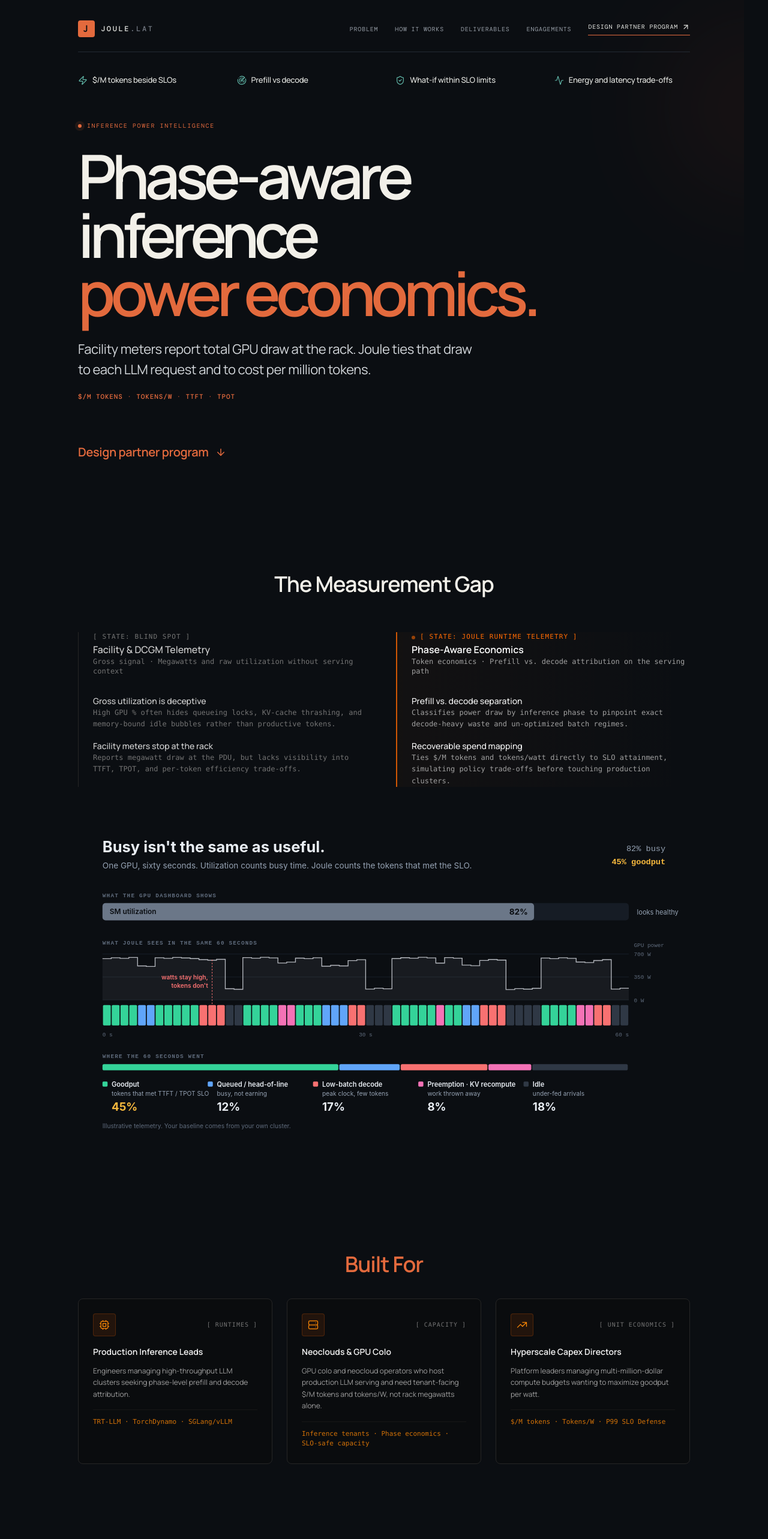
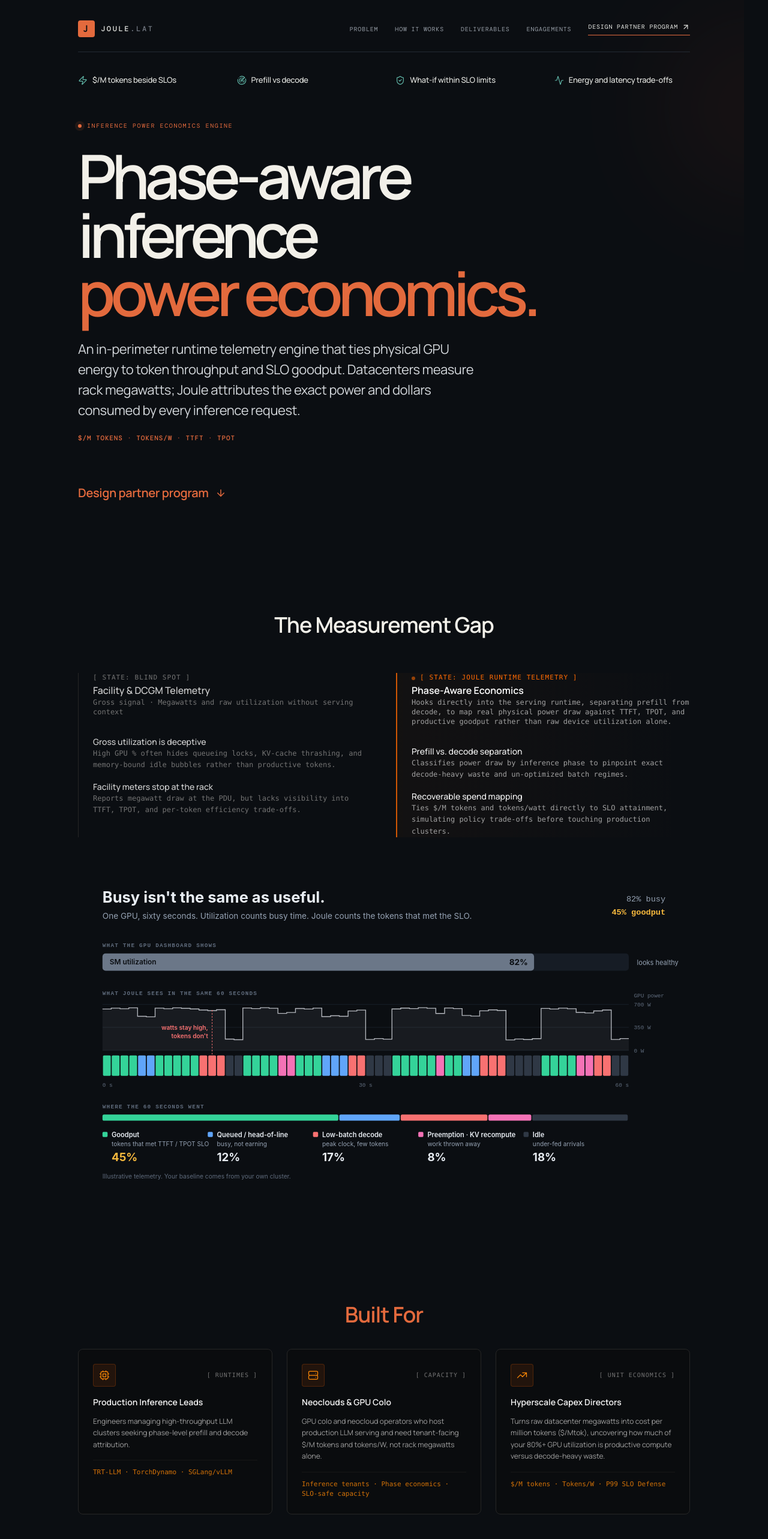
Before and after one commit to goabiaryan/joule-web, a React (Vite) app: page / in a window 1280 px wide. Shown: the top 2566 px of the page at 60% size. Built offline with nearby package versions, Linux system fonts and the light colour scheme; no server answers.

Commit message:
Name Joule as an inference power economics engine and put the persona pitches on the page.

```diff
--- a/src/content/phase1Product.js
+++ b/src/content/phase1Product.js
@@ -45,13 +45,13 @@ export const RETAINER_CTA = {
 };
 
 export const phase1Product = {
-  brand: "Joule.Latency",
+  brand: "Joule.lat",
   hero: {
-    eyebrow: "Inference power intelligence",
+    eyebrow: "Inference power economics engine",
     titleLine1: "Phase-aware inference",
     titleEmphasis: "power economics.",
     lede:
-      "Facility meters report total GPU draw at the rack. Joule ties that draw to each LLM request and to cost per million tokens.",
+      "An in-perimeter runtime telemetry engine that ties physical GPU energy to token throughput and SLO goodput. Datacenters measure rack megawatts; Joule attributes the exact power and dollars consumed by every inference request.",
     keywords: ["$/M tokens", "tokens/W", "TTFT", "TPOT"],
     signals: [
       { icon: "zap", label: "$/M tokens beside SLOs" },
@@ -94,7 +94,8 @@ export const phase1Product = {
     joule: {
       stateLabel: "State: Joule Runtime Telemetry",
       columnTitle: "Phase-Aware Economics",
-      columnHint: "Token economics · Prefill vs. decode attribution on the serving path",
+      columnHint:
+        "Hooks directly into the serving runtime, separating prefill from decode, to map real physical power draw against TTFT, TPOT, and productive goodput rather than raw device utilization alone.",
       insights: [
         {
           title: "Prefill vs. decode separation",
@@ -137,7 +138,7 @@ export const phase1Product = {
         scopeTag: "Unit Economics",
         title: "Hyperscale Capex Directors",
         body:
-          "Platform leaders managing multi-million-dollar compute budgets wanting to maximize goodput per watt.",
+          "Turns raw datacenter megawatts into cost per million tokens ($/Mtok), uncovering how much of your 80%+ GPU utilization is productive compute versus decode-heavy waste.",
         footer: "$/M tokens · Tokens/W · P99 SLO Defense",
       },
     ],
@@ -252,8 +253,8 @@ export const phase1Product = {
     "We share scope and deliverables before we start. Questions?",
 
   footer: {
-    line: "Joule.Latency",
+    line: "Joule.lat",
     legal: `© ${new Date().getFullYear()} Bruma Celeste Unipessoal Lda.`,
-    tagline: "Inference Power Intelligence",
+    tagline: "Inference Power Economics",
   },
 };
```
